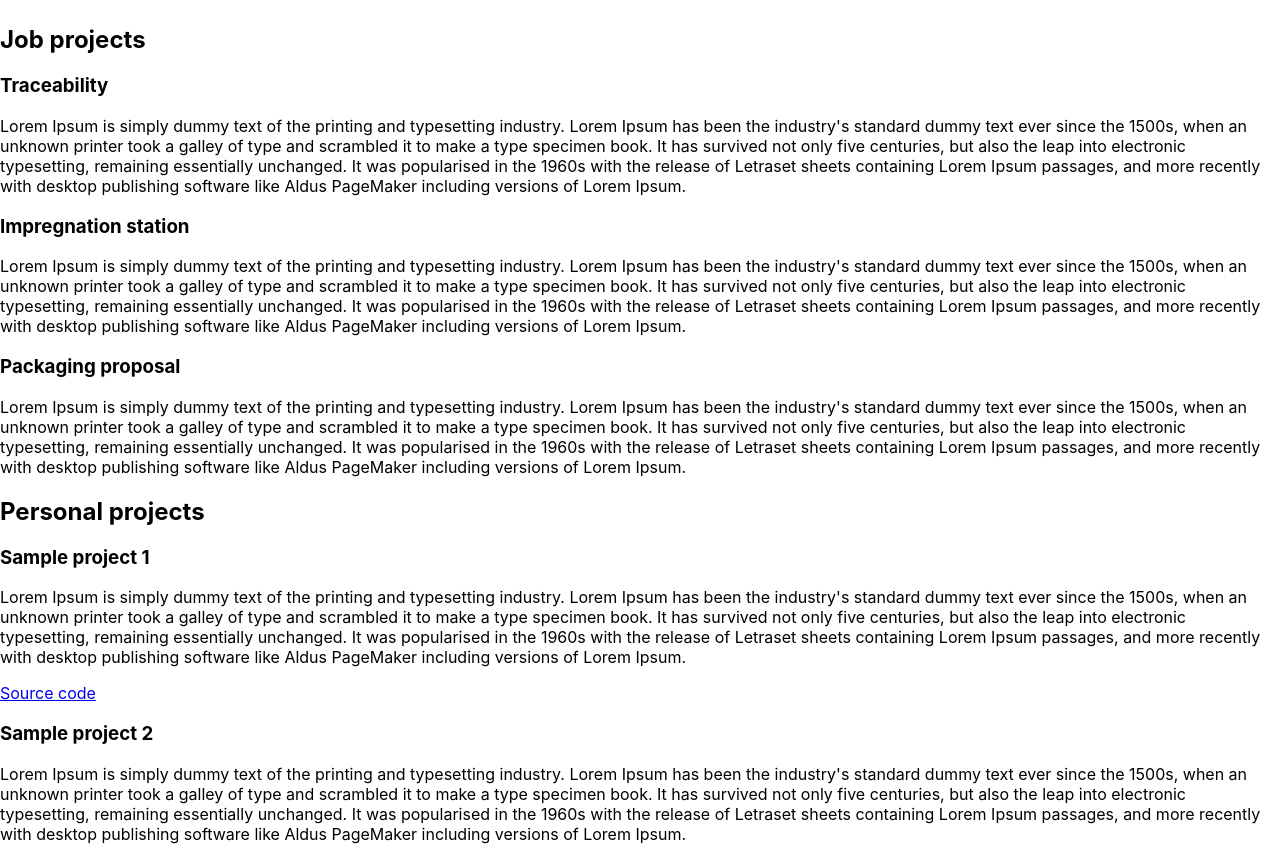
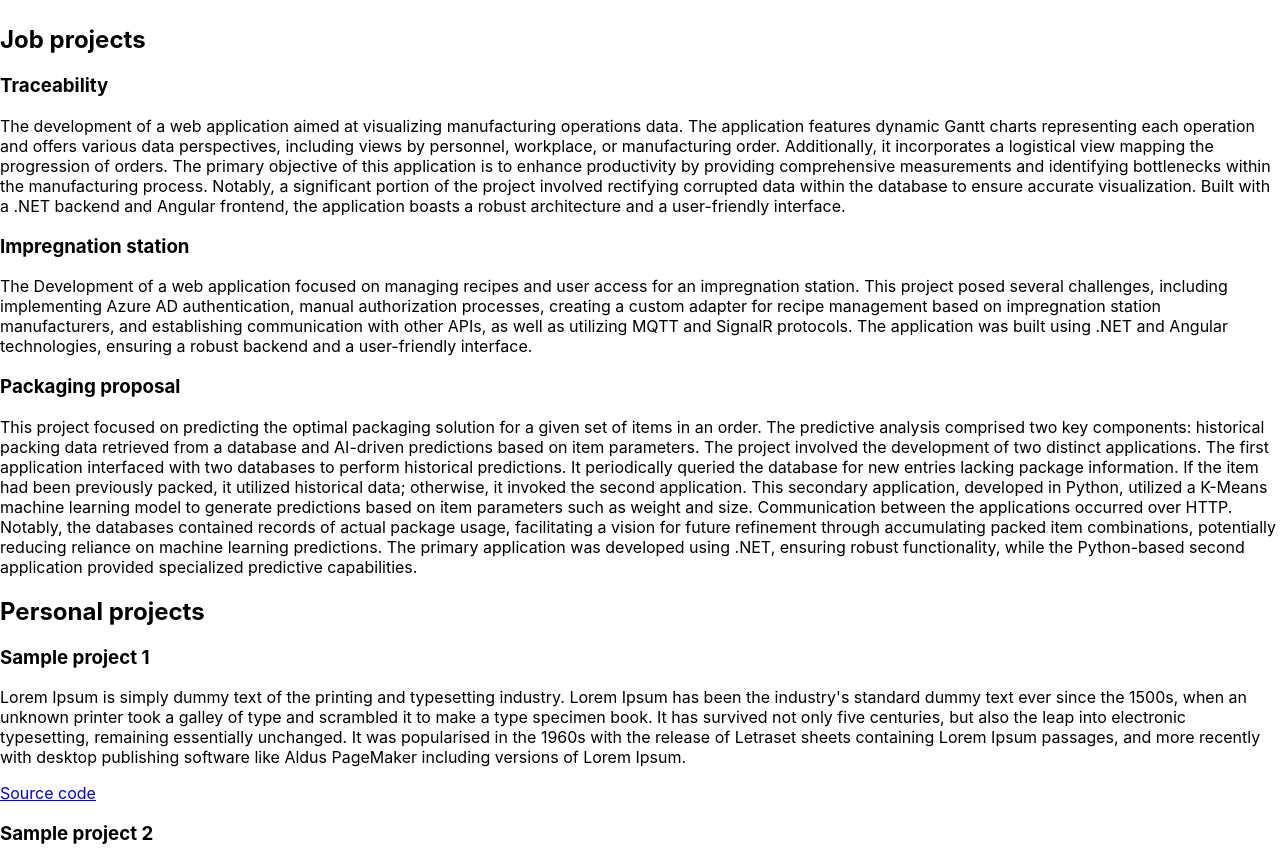
Before and after one commit to prixedox/about, a React (Create React App) app: page / in a window 1280 px wide. Shown: the part 1427-2289 px from the top of the page. Built offline with nearby package versions, Linux system fonts and the light colour scheme.

Commit message:
updated text in about projects

```diff
--- a/src/components/Portfolio/PortfolioIMS.jsx
+++ b/src/components/Portfolio/PortfolioIMS.jsx
@@ -5,13 +5,11 @@ function PortfolioIMS() {
     <>
       <h3>Impregnation station</h3>
       <p>
-        Lorem Ipsum is simply dummy text of the printing and typesetting industry.
-        Lorem Ipsum has been the industry's standard dummy text ever since the 1500s,
-        when an unknown printer took a galley of type and scrambled it to make a type specimen book.
-        It has survived not only five centuries, but also the leap into electronic typesetting,
-        remaining essentially unchanged. It was popularised in the 1960s with the release of
-        Letraset sheets containing Lorem Ipsum passages, and more recently with desktop publishing software
-        like Aldus PageMaker including versions of Lorem Ipsum.
+      The Development of a web application focused on managing recipes and user access for an impregnation station.
+      This project posed several challenges, including implementing Azure AD authentication, manual authorization processes,
+      creating a custom adapter for recipe management based on impregnation station manufacturers, and establishing communication
+      with other APIs, as well as utilizing MQTT and SignalR protocols.
+      The application was built using .NET and Angular technologies, ensuring a robust backend and a user-friendly interface.
       </p>
     </>
   );
--- a/src/components/Portfolio/PortfolioPP.jsx
+++ b/src/components/Portfolio/PortfolioPP.jsx
@@ -5,13 +5,22 @@ function PortfolioPP() {
     <>
       <h3>Packaging proposal</h3>
       <p>
-        Lorem Ipsum is simply dummy text of the printing and typesetting industry.
-        Lorem Ipsum has been the industry's standard dummy text ever since the 1500s,
-        when an unknown printer took a galley of type and scrambled it to make a type specimen book.
-        It has survived not only five centuries, but also the leap into electronic typesetting,
-        remaining essentially unchanged. It was popularised in the 1960s with the release of
-        Letraset sheets containing Lorem Ipsum passages, and more recently with desktop publishing software
-        like Aldus PageMaker including versions of Lorem Ipsum.
+      This project focused on predicting the optimal packaging solution for a given set of items in an order.
+      The predictive analysis comprised two key components: historical packing data retrieved from a database
+      and AI-driven predictions based on item parameters.
+
+      The project involved the development of two distinct applications. The first application interfaced with
+      two databases to perform historical predictions. It periodically queried the database for new entries
+      lacking package information. If the item had been previously packed, it utilized historical data; otherwise,
+      it invoked the second application. This secondary application, developed in Python, utilized a K-Means machine
+      learning model to generate predictions based on item parameters such as weight and size.
+
+      Communication between the applications occurred over HTTP. Notably, the databases contained records of actual
+      package usage, facilitating a vision for future refinement through accumulating packed item combinations,
+      potentially reducing reliance on machine learning predictions.
+
+      The primary application was developed using .NET, ensuring robust functionality, while the Python-based second
+      application provided specialized predictive capabilities.
       </p>
     </>
   );
--- a/src/components/Portfolio/PortfolioTRC.jsx
+++ b/src/components/Portfolio/PortfolioTRC.jsx
@@ -5,13 +5,16 @@ function PortfolioTRC() {
     <>
       <h3>Traceability</h3>
       <p>
-        Lorem Ipsum is simply dummy text of the printing and typesetting industry.
-        Lorem Ipsum has been the industry's standard dummy text ever since the 1500s,
-        when an unknown printer took a galley of type and scrambled it to make a type specimen book.
-        It has survived not only five centuries, but also the leap into electronic typesetting,
-        remaining essentially unchanged. It was popularised in the 1960s with the release of
-        Letraset sheets containing Lorem Ipsum passages, and more recently with desktop publishing software
-        like Aldus PageMaker including versions of Lorem Ipsum.
+        The development of a web application aimed at visualizing manufacturing operations data.
+        The application features dynamic Gantt charts representing each operation and offers various
+        data perspectives, including views by personnel, workplace, or manufacturing order.
+        Additionally, it incorporates a logistical view mapping the progression of orders.
+
+        The primary objective of this application is to enhance productivity by providing comprehensive
+        measurements and identifying bottlenecks within the manufacturing process. Notably, a significant
+        portion of the project involved rectifying corrupted data within the database to ensure accurate visualization.
+
+        Built with a .NET backend and Angular frontend, the application boasts a robust architecture and a user-friendly interface.
       </p>
     </>
   );
```
